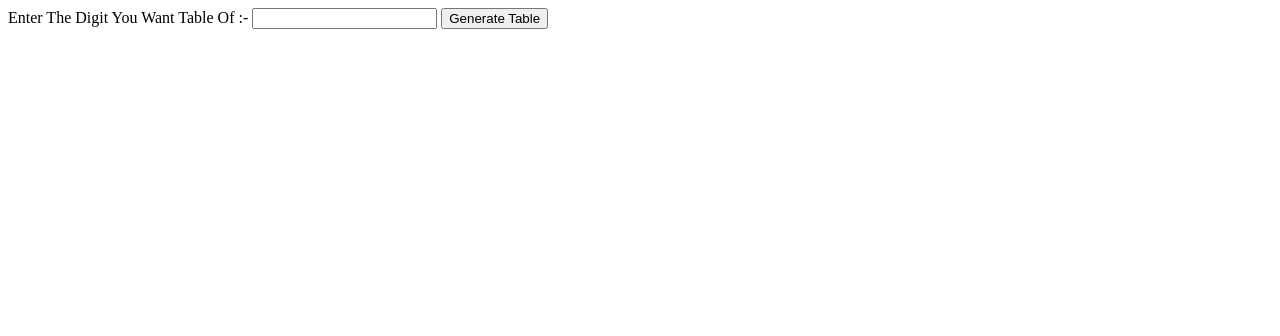
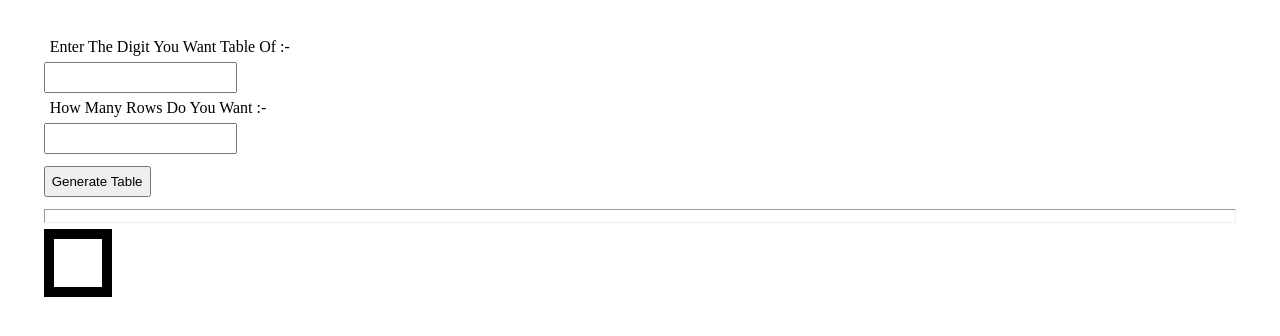
Before and after one commit to Mayank-MP05/Master_Javascript_Project_RERA01, a plain HTML site: page pages/table.html in a window 1280 px wide. Drawn offline with Linux system fonts and the light colour scheme.

Commit message:
Table Woring Awesome

```diff
--- a/pages/table.html
+++ b/pages/table.html
@@ -6,10 +6,33 @@
     <meta http-equiv="X-UA-Compatible" content="ie=edge">
 </head>
 <body>
+    <style>
+        *{
+            padding: 0.5%;
+            margin: 0.5%;
+        }
+        #table_id{
+            border: 10px solid black;
+            padding: 2%;
+        }
+
+        th{
+            border: 7px solid black;
+            padding : 3.5%;
+        }
+        td,tr{
+            border: 5px solid black;
+            padding: 2.5%;
+        }
+    </style>
     <div class="wrapper">
-        <label>Enter The Digit You Want Table Of :-</label>
-        <input type="text" id="n">
-        <button onclick="generate()">Generate Table</button>
+        <label>Enter The Digit You Want Table Of :-</label><br>
+        <input type="text" id="n"><br>
+
+        <label>How Many Rows Do You Want :-</label><br>
+        <input type="text" id="r"><br>
+
+        <button onclick="generate()">Generate Table</button><hr>
         <table id="table_id"></table>
     </div>
 
@@ -20,6 +43,10 @@
 
 
             var n = document.getElementById('n').value ;
+
+            var r = document.getElementById('r').value ;
+
+
             var i;
 
             var code = "\
@@ -29,7 +56,7 @@
 
             var code2 = '';
 
-            for(i=1;i<=10;i++){
+            for(i=1;i<=r;i++){
             var code3 = `<tr>\
                 <td>` + i +`</td>\
                 <td>`+ n +' X '+ i +`</td>\
```
